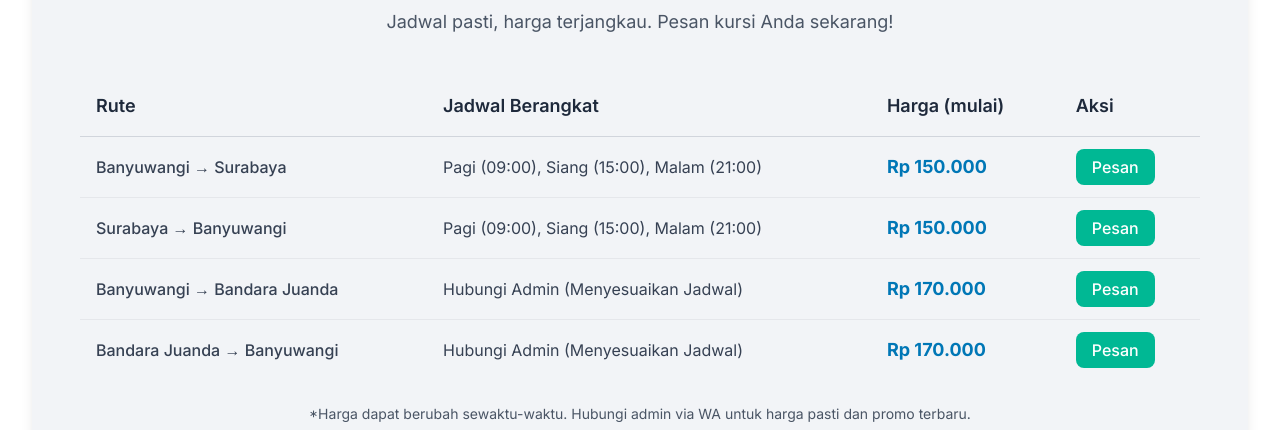
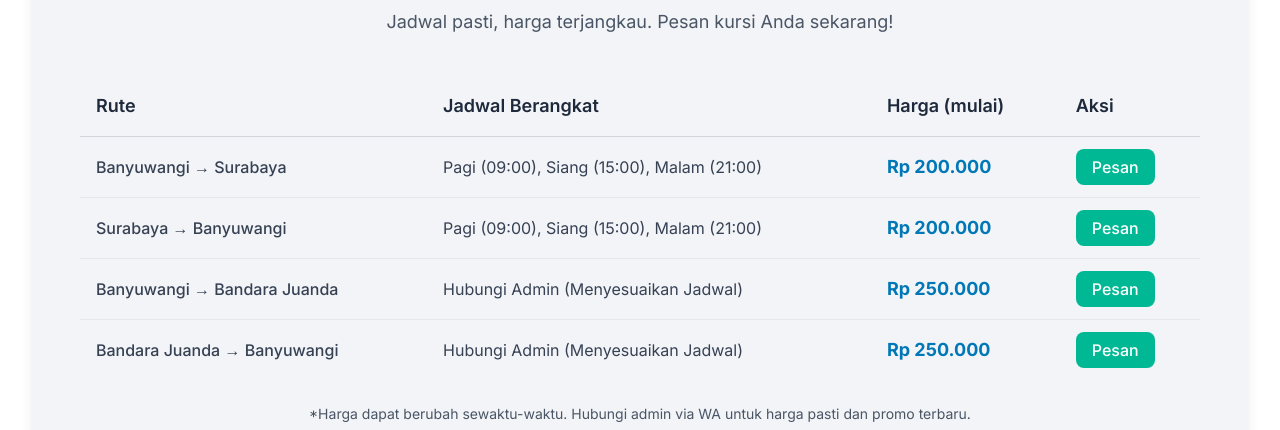
Before and after one commit to heyitsmi/travelbanyuwangi, a Next.js app: page /rute/banyuwangi-surabaya in a window 1280 px wide. Shown: the part 1020-1450 px from the top of the page. Built offline with nearby package versions, Linux system fonts and the light colour scheme; no server answers.

Commit message:
update pricing

```diff
--- a/app/rute/banyuwangi-denpasar/page.tsx
+++ b/app/rute/banyuwangi-denpasar/page.tsx
@@ -76,7 +76,7 @@ const busTripData = {
     "Layanan travel door-to-door antara Banyuwangi dan Denpasar (Bali) dengan jadwal pagi, siang, dan malam.",
   offers: {
     "@type": "Offer",
-    price: "160000",
+    price: "200000",
     priceCurrency: "IDR",
     name: "Harga Tiket Travel Banyuwangi Denpasar",
     description: "Harga dapat bervariasi. Hubungi admin untuk harga pasti.",
@@ -114,17 +114,17 @@ const schedules = [
   {
     route: "Banyuwangi → Denpasar",
     schedule: "Pagi (09:00), Siang (15:00), Malam (21:00)",
-    price: "Rp 160.000",
+    price: "Rp 200.000",
   },
   {
     route: "Denpasar → Banyuwangi",
     schedule: "Pagi (09:00), Siang (15:00), Malam (21:00)",
-    price: "Rp 160.000",
+    price: "Rp 200.000",
   },
   {
     route: "Banyuwangi → Kuta / Jimbaran",
     schedule: "Hubungi Admin (Menyesuaikan Jadwal)",
-    price: "Rp 170.000",
+    price: "Rp 200.000",
   },
 ];
 
--- a/app/rute/banyuwangi-juanda/page.tsx
+++ b/app/rute/banyuwangi-juanda/page.tsx
@@ -120,7 +120,7 @@ export default function BanyuwangiJuandaPage() {
                     <tr className="hover:bg-white transition-colors">
                       <td className="p-4 font-medium text-gray-700">Banyuwangi → Bandara Juanda</td>
                       <td className="p-4 text-gray-700">Hubungi Admin (Menyesuaikan Jadwal Pesawat)</td>
-                      <td className="p-4 font-bold text-primary text-lg">Rp 170.000</td>
+                      <td className="p-4 font-bold text-primary text-lg">Rp 250.000</td>
                       <td className="p-4">
                         <a
                           href={whatsappLinks.toJuanda}
@@ -135,7 +135,7 @@ export default function BanyuwangiJuandaPage() {
                     <tr className="hover:bg-white transition-colors">
                       <td className="p-4 font-medium text-gray-700">Bandara Juanda → Banyuwangi</td>
                       <td className="p-4 text-gray-700">Hubungi Admin (Menyesuaikan Jadwal Landing)</td>
-                      <td className="p-4 font-bold text-primary text-lg">Rp 170.000</td>
+                      <td className="p-4 font-bold text-primary text-lg">Rp 250.000</td>
                       <td className="p-4">
                         <a
                           href={whatsappLinks.fromJuanda}
@@ -150,7 +150,7 @@ export default function BanyuwangiJuandaPage() {
                     <tr className="hover:bg-white transition-colors">
                       <td className="p-4 font-medium text-gray-700">Carter Drop (Private) Banyuwangi - Juanda</td>
                       <td className="p-4 text-gray-700">Fleksibel 24 Jam (Sesuai Pesanan)</td>
-                      <td className="p-4 font-bold text-primary text-lg">Rp 750.000</td>
+                      <td className="p-4 font-bold text-primary text-lg">Rp 1.000.000</td>
                       <td className="p-4">
                         <a
                           href={whatsappLinks.carter}
@@ -328,7 +328,7 @@ export default function BanyuwangiJuandaPage() {
             "description": "Layanan travel door-to-door antara Banyuwangi dan Bandara Juanda Surabaya via tol.",
             "offers": {
               "@type": "Offer",
-              "price": "170000",
+              "price": "250000",
               "priceCurrency": "IDR",
               "name": "Harga Tiket Travel Banyuwangi Juanda",
               "description": "Harga dapat bervariasi. Hubungi admin untuk harga pasti.",
--- a/app/rute/banyuwangi-malang/page.tsx
+++ b/app/rute/banyuwangi-malang/page.tsx
@@ -76,7 +76,7 @@ const busTripData = {
     "Layanan travel door-to-door antara Banyuwangi dan Malang dengan jadwal pagi, siang, dan malam.",
   offers: {
     "@type": "Offer",
-    price: "140000",
+    price: "200000",
     priceCurrency: "IDR",
     name: "Harga Tiket Travel Banyuwangi Malang",
     description: "Harga dapat bervariasi. Hubungi admin untuk harga pasti.",
@@ -114,17 +114,17 @@ const schedules = [
   {
     route: "Banyuwangi → Malang",
     schedule: "Pagi (09:00), Siang (15:00), Malam (21:00)",
-    price: "Rp 140.000",
+    price: "Rp 200.000",
   },
   {
     route: "Malang → Banyuwangi",
     schedule: "Pagi (09:00), Siang (15:00), Malam (21:00)",
-    price: "Rp 140.000",
+    price: "Rp 200.000",
   },
   {
     route: "Banyuwangi → Kota Batu",
     schedule: "Hubungi Admin (Menyesuaikan Jadwal)",
-    price: "Rp 160.000",
+    price: "Rp 230.000",
   },
 ];
 
--- a/app/rute/banyuwangi-ngurah-rai/page.tsx
+++ b/app/rute/banyuwangi-ngurah-rai/page.tsx
@@ -120,7 +120,7 @@ export default function BanyuwangiNgurahRaiPage() {
                     <tr className="hover:bg-white transition-colors">
                       <td className="p-4 font-medium text-gray-700">Banyuwangi → Bandara Ngurah Rai</td>
                       <td className="p-4 text-gray-700">Hubungi Admin (Menyesuaikan Jadwal Pesawat)</td>
-                      <td className="p-4 font-bold text-primary text-lg">Rp 180.000</td>
+                      <td className="p-4 font-bold text-primary text-lg">Rp 250.000</td>
                       <td className="p-4">
                         <a
                           href={whatsappLinks.toNgurahRai}
@@ -135,7 +135,7 @@ export default function BanyuwangiNgurahRaiPage() {
                     <tr className="hover:bg-white transition-colors">
                       <td className="p-4 font-medium text-gray-700">Bandara Ngurah Rai → Banyuwangi</td>
                       <td className="p-4 text-gray-700">Hubungi Admin (Menyesuaikan Jadwal Landing)</td>
-                      <td className="p-4 font-bold text-primary text-lg">Rp 180.000</td>
+                      <td className="p-4 font-bold text-primary text-lg">Rp 250.000</td>
                       <td className="p-4">
                         <a
                           href={whatsappLinks.fromNgurahRai}
@@ -150,7 +150,7 @@ export default function BanyuwangiNgurahRaiPage() {
                     <tr className="hover:bg-white transition-colors">
                       <td className="p-4 font-medium text-gray-700">Carter Drop (Private) Banyuwangi - Ngurah Rai</td>
                       <td className="p-4 text-gray-700">Fleksibel 24 Jam (Sesuai Pesanan)</td>
-                      <td className="p-4 font-bold text-primary text-lg">Rp 800.000</td>
+                      <td className="p-4 font-bold text-primary text-lg">Rp 1.000.000</td>
                       <td className="p-4">
                         <a
                           href={whatsappLinks.carter}
@@ -328,7 +328,7 @@ export default function BanyuwangiNgurahRaiPage() {
             "description": "Layanan travel door-to-door antara Banyuwangi dan Bandara I Gusti Ngurah Rai, Bali.",
             "offers": {
               "@type": "Offer",
-              "price": "180000",
+              "price": "250000",
               "priceCurrency": "IDR",
               "name": "Harga Tiket Travel Banyuwangi Ngurah Rai",
               "description": "Harga dapat bervariasi. Hubungi admin untuk harga pasti.",
--- a/app/rute/banyuwangi-surabaya/page.tsx
+++ b/app/rute/banyuwangi-surabaya/page.tsx
@@ -76,7 +76,7 @@ const busTripData = {
     "Layanan travel door-to-door antara Banyuwangi dan Surabaya via tol dengan jadwal pagi, siang, dan malam.",
   offers: {
     "@type": "Offer",
-    price: "150000",
+    price: "200000",
     priceCurrency: "IDR",
     name: "Harga Tiket Travel Banyuwangi Surabaya",
     description: "Harga dapat bervariasi. Hubungi admin untuk harga pasti.",
@@ -114,22 +114,22 @@ const schedules = [
   {
     route: "Banyuwangi → Surabaya",
     schedule: "Pagi (09:00), Siang (15:00), Malam (21:00)",
-    price: "Rp 150.000",
+    price: "Rp 200.000",
   },
   {
     route: "Surabaya → Banyuwangi",
     schedule: "Pagi (09:00), Siang (15:00), Malam (21:00)",
-    price: "Rp 150.000",
+    price: "Rp 200.000",
   },
   {
     route: "Banyuwangi → Bandara Juanda",
     schedule: "Hubungi Admin (Menyesuaikan Jadwal)",
-    price: "Rp 170.000",
+    price: "Rp 250.000",
   },
   {
     route: "Bandara Juanda → Banyuwangi",
     schedule: "Hubungi Admin (Menyesuaikan Jadwal)",
-    price: "Rp 170.000",
+    price: "Rp 250.000",
   },
 ];
 
```
Also changed, not shown: 1 other file (tests, documents, lock files or other folders).
